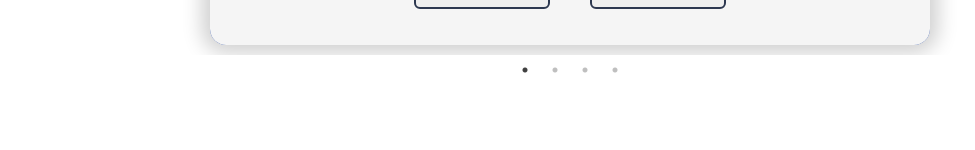
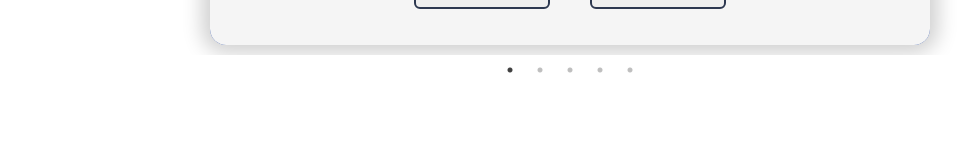
Before and after one commit to jotamurua/mi-portfolio, a React (Create React App) app: page / in a window 1280 px wide. Shown: the part 2101-2251 px from the top of the page, without its empty margins (70-1045 px from the left). Built offline with nearby package versions, Linux system fonts and the light colour scheme.

Commit message:
add munin

```diff
--- a/src/data/data.js
+++ b/src/data/data.js
@@ -6,6 +6,14 @@ export const projectosRealizados = [
         img: "https://firebasestorage.googleapis.com/v0/b/portfolio-eda94.appspot.com/o/leto.PNG?alt=media&token=27ba2a84-8627-4f35-98cd-361db23d55ee",
         url: "https://github.com/jotamurua/leto-murua.git",
         deploy: "https://letobrewlab.netlify.app/"
+    },
+    {
+        id: 5,
+        title: "MUNIN",
+        description: "Pagina web desarrollada en Next.JS donde, logueandote con tu usuario de Google, podés subir publicaciones asi como tambien likea y comentar otras ya existentes.",
+        img: "https://firebasestorage.googleapis.com/v0/b/portfolio-eda94.appspot.com/o/MUNIN%20SCREENSHOT.png?alt=media&token=c1e13813-feac-4155-adfe-e8bfeafba112",
+        url: "https://github.com/jotamurua/munin-app.git",
+        deploy: "https://munin-app.vercel.app/"
     },
     {
         id: 4,
```
